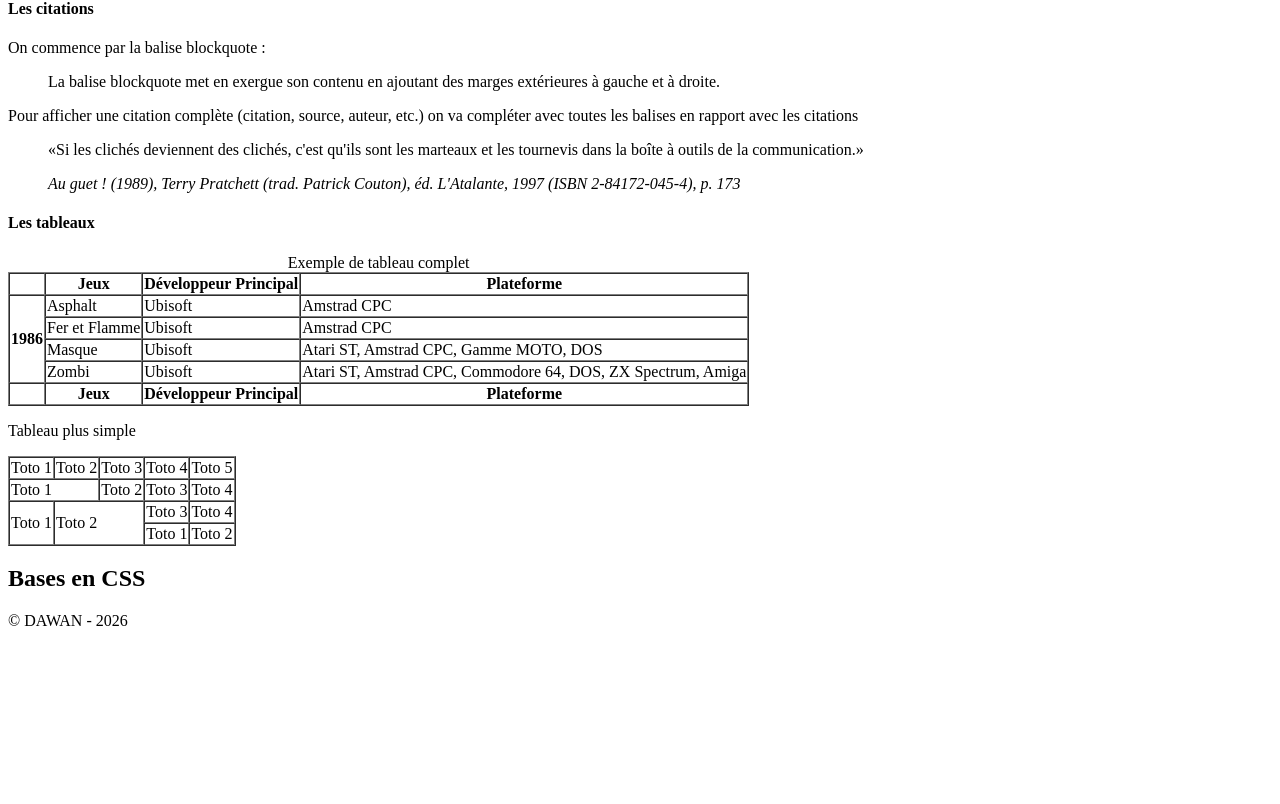
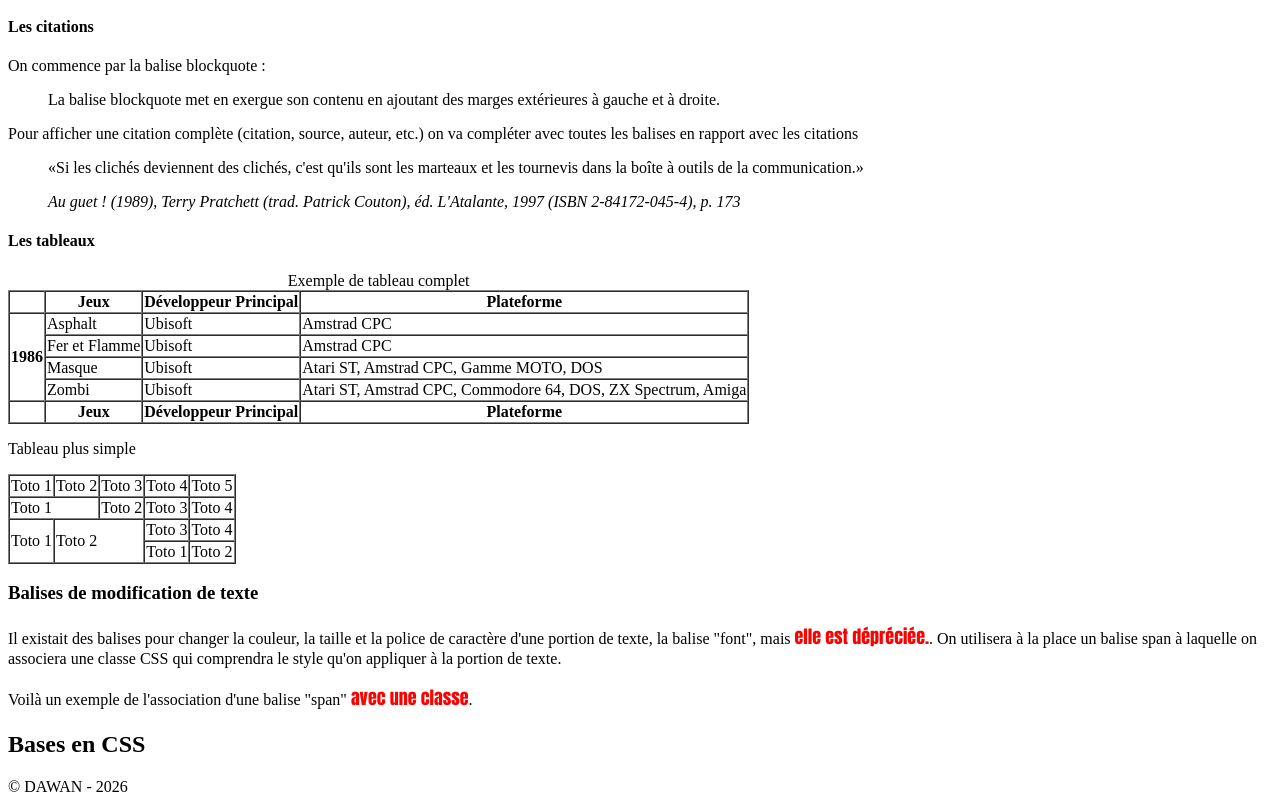
Before and after one commit to nicoduflot/2026-04-13-web-inter, a plain HTML site: page index.html in a window 1280 px wide. Shown: the part 1397-2201 px from the top of the page. Before the commit the page ends 2035 px from the top, so only its background shows below. Drawn offline with Linux system fonts and the light colour scheme.

Commit message:
bases html : font et span pour les classes

```diff
--- a/index.html
+++ b/index.html
@@ -53,6 +53,9 @@
                     <ul>
                         <li>
                             <a href="#balises-de-contenu-de-texte">Balises de contenu de texte</a>
+                        </li>
+                        <li>
+                            <a href="#balises-de-modification-de-texte">Balises de modification de texte</a>
                         </li>
                     </ul>
                 </li>
@@ -244,6 +247,24 @@
                     </table>
                 </article>
             </section>
+            <section>
+                <header>
+                    <h3 id="balises-de-modification-de-texte">Balises de modification de texte</h3>
+                </header>
+                <p>
+                    Il existait des balises pour changer la couleur, la taille et la police de caractère d'une portion de texte, la balise "font", mais <font color="red" face="Impact" size="4">elle est dépréciée.</font>. On utilisera à la place un balise span à laquelle on associera une classe CSS qui comprendra le style qu'on appliquer à la portion de texte.
+                </p>
+                <style>
+                    .danger{
+                        color: red;
+                        font-family: Impact;
+                        font-size: large;
+                    }
+                </style>
+                <p>
+                    Voilà un exemple de l'association d'une balise "span" <span class="danger">avec une classe</span>.
+                </p>
+            </section>
         </section>
         <section>
             <!-- Partie principale sur les bases du CSS -->
```
